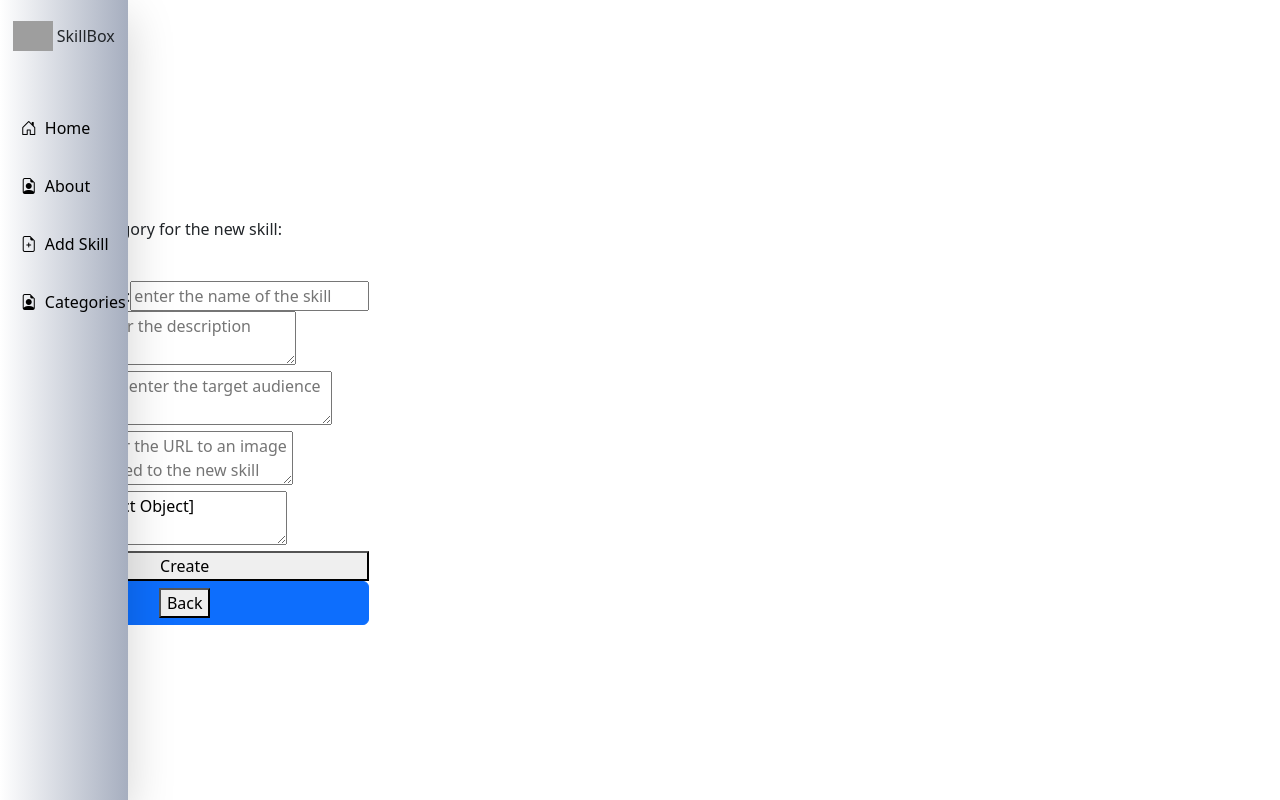
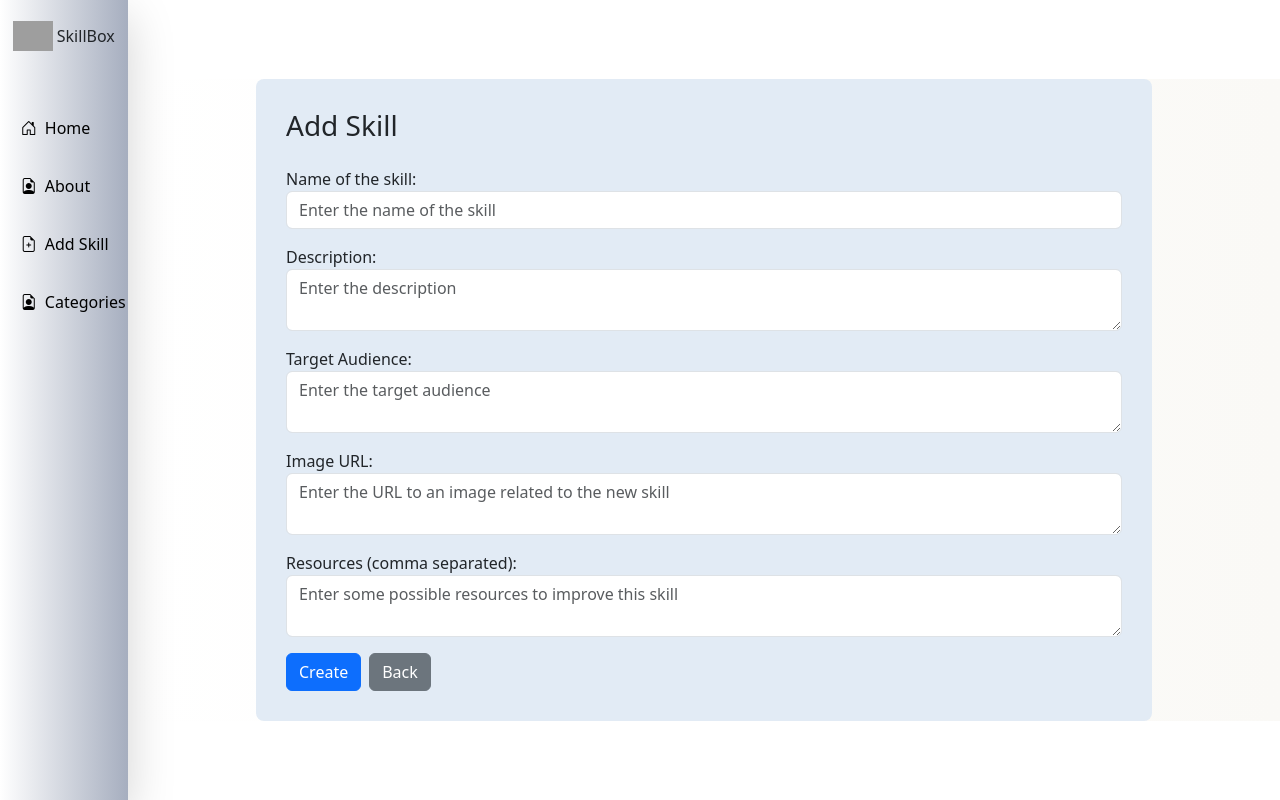
Before and after one commit to New-Skill-App/New-skill-app-2, a React (Vite) app: page /skills/create in a window 1280 px wide. Built offline with nearby package versions, Linux system fonts and the light colour scheme; grey boxes are pictures that could not be loaded.

Commit message:
improved layout of aboutPage and CreateSkill page

```diff
--- a/src/components/functionalities/CreateSkill.jsx
+++ b/src/components/functionalities/CreateSkill.jsx
@@ -3,102 +3,118 @@ import { useState } from "react";
 import { Link } from "react-router-dom";
 
 
-function CreateSkill({dataLink}) {
+function CreateSkill({ dataLink }) {
 
-    const [name, setName] = useState("")
+    const [name, setName] = useState("");
     const [description, setDescription] = useState("");
     const [targetAudience, setTargetAudience] = useState("");
     const [imageURL, setImageURL] = useState("");
-    const [resources, setResources] = useState({});
+    const [resources, setResources] = useState("");
 
     const handleSubmit = (e) => {
         e.preventDefault();
 
         const newSkill = {
-            name: name,
-            description: description,
-            targetAudience: targetAudience,
-            imageURL: imageURL,
-            resources: resources,
-        }
+            name,
+            description,
+            targetAudience,
+            imageURL,
+            resources: resources.split(",").map(resource => resource.trim()),
+        };
 
-        axios.post(`${dataLink}.json`,newSkill)
-            .then( response => {
-                console.log(response)
+        axios.post(`${dataLink}.json`, newSkill)
+            .then(response => {
+                console.log(response);
             })
-            .catch(e =>
-                console.log("Error creating a new skill...", e));
-    }
+            .catch(e => console.log("Error creating a new skill...", e));
+    };
 
     return (
-        <div className="createSkill">
-            <h3>Add Skill</h3>
+        <div className="d-flex flex-column align-items-center 100vh"
+            style={{
+                width: "90vw",
+                marginLeft: "10vw",
+                background: "linear-gradient(to right, #FFFFFF, #FAF9F6)"
+            }}>
+            <div className="d-flex flex-row flex-wrap justify-content-center align-items-center"
+                style={{
+                    width: "70vw",
+                    height: "auto",
+                    backgroundColor: "#E2EBF5",
+                    padding: "20px",
+                    borderRadius: "8px",
+                }}>
 
-            <p>
-                Choose the category for the new skill:
-                <div>
-                    <input type="checkbox" id="visualArts" name="visualArts" />
-                    <label for="visualArts">Visual Arts</label>
-                </div>
-            </p>
+                <div className="d-flex flex-column"
+                    style={{
+                        width: "100%",
+                        padding: "10px"
+                    }}>
+                    <h3 className="mb-4">Add Skill</h3>
 
-            <form onSubmit={handleSubmit} className="form">
-
-                <label>
-                    Name of the skill:
+                    <form onSubmit={handleSubmit}>
+                        <div className="form-group mb-3">
+                            <label>Name of the skill:</label>
                             <input
                                 type="text"
-                        name="title"
-                        placeholder="enter the name of the skill"
+                                name="name"
+                                placeholder="Enter the name of the skill"
                                 required
                                 value={name}
-                        onChange={(e) => { setName(e.target.value) }}
+                                onChange={(e) => setName(e.target.value)}
+                                className="form-control"
                             />
-                </label>
+                        </div>
 
-                <label>
-                    Description:
+                        <div className="form-group mb-3">
+                            <label>Description:</label>
                             <textarea
                                 name="description"
-                        placeholder="enter the description"
+                                placeholder="Enter the description"
                                 value={description}
-                        onChange={(e) => { setDescription(e.target.value) }}
+                                onChange={(e) => setDescription(e.target.value)}
+                                className="form-control"
                             />
-                </label>
+                        </div>
 
-                <label>
-                    Target Audience:
+                        <div className="form-group mb-3">
+                            <label>Target Audience:</label>
                             <textarea
                                 name="targetAudience"
-                        placeholder="enter the target audience"
+                                placeholder="Enter the target audience"
                                 value={targetAudience}
-                        onChange={(e) => { setTargetAudience(e.target.value) }}
+                                onChange={(e) => setTargetAudience(e.target.value)}
+                                className="form-control"
                             />
-                </label>
+                        </div>
 
-                <label>
-                    Image URL:
+                        <div className="form-group mb-3">
+                            <label>Image URL:</label>
                             <textarea
                                 name="imageURL"
-                        placeholder="enter the URL to an image related to the new skill"
+                                placeholder="Enter the URL to an image related to the new skill"
                                 value={imageURL}
-                        onChange={(e) => { setImageURL(e.target.value) }}
+                                onChange={(e) => setImageURL(e.target.value)}
+                                className="form-control"
                             />
-                </label>
+                        </div>
 
-                <label>
-                    Resources:
+                        <div className="form-group mb-3">
+                            <label>Resources (comma separated):</label>
                             <textarea
                                 name="resources"
-                        placeholder="enter some possible resources to improve this skill"
+                                placeholder="Enter some possible resources to improve this skill"
                                 value={resources}
-                        onChange={(e) => { setResources(e.target.value) }}
+                                onChange={(e) => setResources(e.target.value)}
+                                className="form-control"
                             />
-                </label>
+                        </div>
 
-                <button>Create</button>
-                <Link to="/" className="btn btn-primary"><button>Back</button></Link>
+                        <button type="submit" className="btn btn-primary me-2">Create</button>
+                        <Link to="/" className="btn btn-secondary">Back</Link>
                     </form>
+                </div>
+            </div>
         </div>
     );
 }
--- a/src/components/pages/AboutPage.jsx
+++ b/src/components/pages/AboutPage.jsx
@@ -1,11 +1,15 @@
 function AboutPage () {
     return (
-      <>
+      <div className="d-flex flex-column align-items-center 100vh"
+      style={{
+          width: "90vw",
+          marginLeft: "10vw",
+      }}>
         <h1>About New Skill</h1>
         <p>
           {`bla bla bla talk about the project`}
         </p>
-      </>
+      </div>
     );
   };
 
```
Lines whose indentation alone changed are shown as unchanged.
